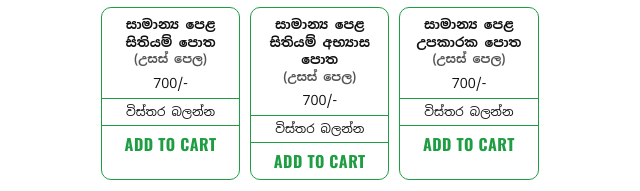
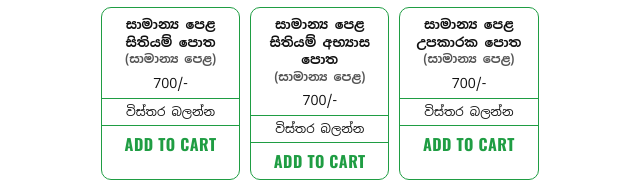
Before and after one commit to Amilaeduhelp/book-price, a plain HTML site: page index.html in a window 1280 px wide. Shown: the part 581-772 px from the top of the page, 140-780 px from the left. Drawn offline with nearby package versions, Linux system fonts and the light colour scheme.

Commit message:
Update index.html

```diff
--- a/index.html
+++ b/index.html
@@ -276,7 +276,8 @@ function splitAddr(full){
 // render shop
 $("#shop").innerHTML=Object.entries(sets).map(([id,s])=>`<section id="${id}" class="${s.free?"free":""}"><div class="side">${s.label}</div><div class="grid">`+
  s.items.map(([n,p,,link],i)=>{const key=id+i;const m=n.match(/-(\d)$/);const t=m?n.slice(0,-2):n,part=m?m[1]:null;
- return `<div class="card"><div class="t">${t}<div class="s">(උසස් පෙල)${part?" - "+part:""}</div></div><div class="p">${p}/-</div>
+ const lvl=/^11\s*ශ්‍රේණිය|සාමාන්‍ය\s*පෙළ/.test(n)?"(සාමාන්‍ය පෙළ)":"(උසස් පෙල)";
+ return `<div class="card"><div class="t">${t}<div class="s">${lvl}${part?" - "+part:""}</div></div><div class="p">${p}/-</div>
  <button data-info="${key}">විස්තර බලන්න</button>
  ${link?`<button class="linkbtn" data-link="${link}">බලන්න</button>`:""}
  <button class="add" data-key="${key}" data-name="${n}" data-price="${p}" data-free="${s.free?1:0}">${s.free?"DOWNLOAD PDF":"ADD TO CART"}</button></div>`}).join("")+`</div></section>`).join("");
```
